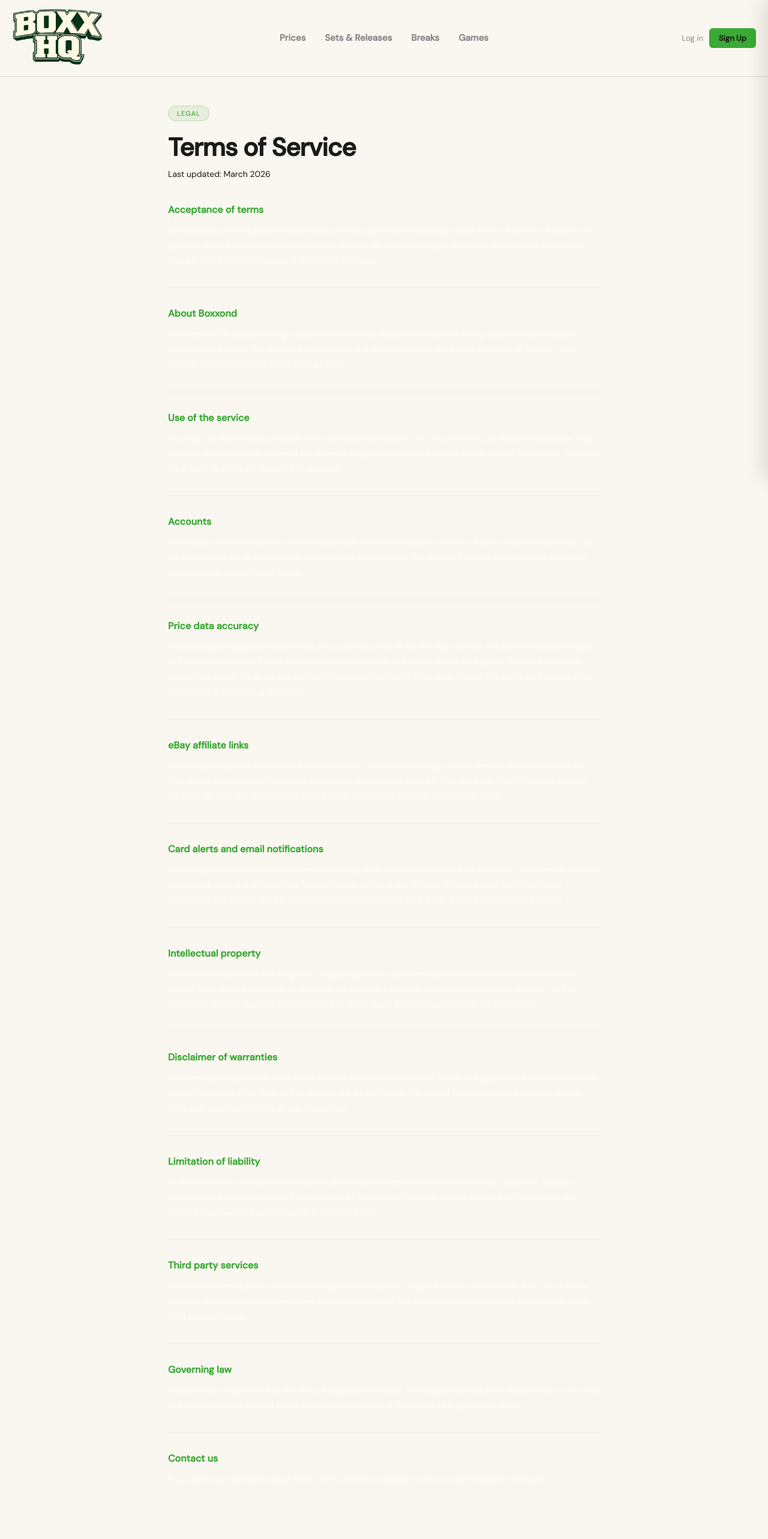
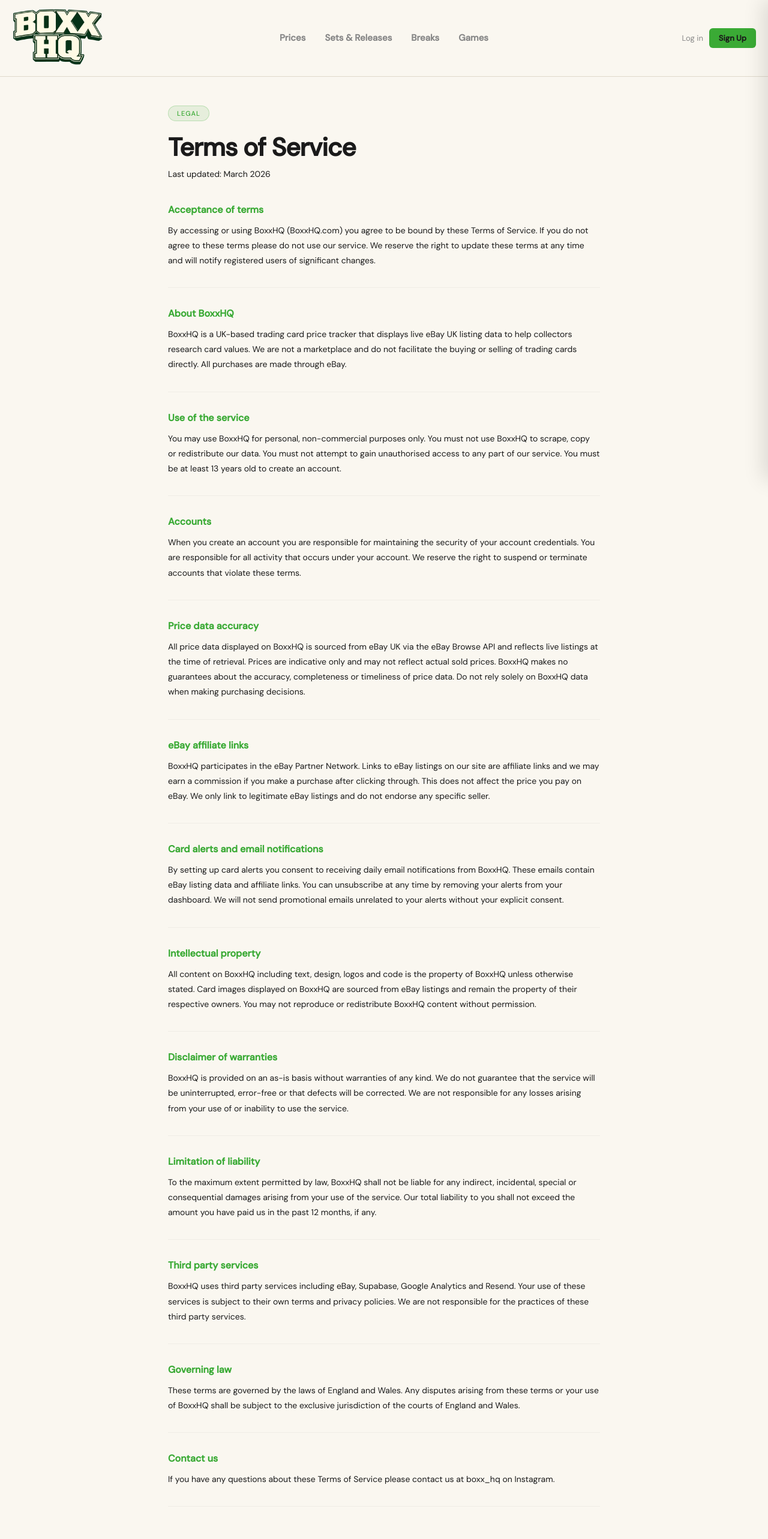
Before and after one commit to BoxxondMike/Boxxond, a Next.js app: page /terms in a window 1280 px wide. Shown: the top 2566 px of the page at 60% size. Built offline with nearby package versions, Linux system fonts and the light colour scheme; no server answers.

Commit message:
Fix dropdown text colours, update privacy and terms pages

```diff
--- a/app/terms/page.tsx
+++ b/app/terms/page.tsx
@@ -18,15 +18,15 @@ export default function TermsPage() {
         {[
           {
             title: "Acceptance of terms",
-            content: "By accessing or using Boxxond (boxxond.com) you agree to be bound by these Terms of Service. If you do not agree to these terms please do not use our service. We reserve the right to update these terms at any time and will notify registered users of significant changes."
+            content: "By accessing or using BoxxHQ (BoxxHQ.com) you agree to be bound by these Terms of Service. If you do not agree to these terms please do not use our service. We reserve the right to update these terms at any time and will notify registered users of significant changes."
           },
           {
-            title: "About Boxxond",
-            content: "Boxxond is a UK-based trading card price tracker that displays live eBay UK listing data to help collectors research card values. We are not a marketplace and do not facilitate the buying or selling of trading cards directly. All purchases are made through eBay."
+            title: "About BoxxHQ",
+            content: "BoxxHQ is a UK-based trading card price tracker that displays live eBay UK listing data to help collectors research card values. We are not a marketplace and do not facilitate the buying or selling of trading cards directly. All purchases are made through eBay."
           },
           {
             title: "Use of the service",
-            content: "You may use Boxxond for personal, non-commercial purposes only. You must not use Boxxond to scrape, copy or redistribute our data. You must not attempt to gain unauthorised access to any part of our service. You must be at least 13 years old to create an account."
+            content: "You may use BoxxHQ for personal, non-commercial purposes only. You must not use BoxxHQ to scrape, copy or redistribute our data. You must not attempt to gain unauthorised access to any part of our service. You must be at least 13 years old to create an account."
           },
           {
             title: "Accounts",
@@ -34,44 +34,44 @@ export default function TermsPage() {
           },
           {
             title: "Price data accuracy",
-            content: "All price data displayed on Boxxond is sourced from eBay UK via the eBay Browse API and reflects live listings at the time of retrieval. Prices are indicative only and may not reflect actual sold prices. Boxxond makes no guarantees about the accuracy, completeness or timeliness of price data. Do not rely solely on Boxxond data when making purchasing decisions."
+            content: "All price data displayed on BoxxHQ is sourced from eBay UK via the eBay Browse API and reflects live listings at the time of retrieval. Prices are indicative only and may not reflect actual sold prices. BoxxHQ makes no guarantees about the accuracy, completeness or timeliness of price data. Do not rely solely on BoxxHQ data when making purchasing decisions."
           },
           {
             title: "eBay affiliate links",
-            content: "Boxxond participates in the eBay Partner Network. Links to eBay listings on our site are affiliate links and we may earn a commission if you make a purchase after clicking through. This does not affect the price you pay on eBay. We only link to legitimate eBay listings and do not endorse any specific seller."
+            content: "BoxxHQ participates in the eBay Partner Network. Links to eBay listings on our site are affiliate links and we may earn a commission if you make a purchase after clicking through. This does not affect the price you pay on eBay. We only link to legitimate eBay listings and do not endorse any specific seller."
           },
           {
             title: "Card alerts and email notifications",
-            content: "By setting up card alerts you consent to receiving daily email notifications from Boxxond. These emails contain eBay listing data and affiliate links. You can unsubscribe at any time by removing your alerts from your dashboard. We will not send promotional emails unrelated to your alerts without your explicit consent."
+            content: "By setting up card alerts you consent to receiving daily email notifications from BoxxHQ. These emails contain eBay listing data and affiliate links. You can unsubscribe at any time by removing your alerts from your dashboard. We will not send promotional emails unrelated to your alerts without your explicit consent."
           },
           {
             title: "Intellectual property",
-            content: "All content on Boxxond including text, design, logos and code is the property of Boxxond unless otherwise stated. Card images displayed on Boxxond are sourced from eBay listings and remain the property of their respective owners. You may not reproduce or redistribute Boxxond content without permission."
+            content: "All content on BoxxHQ including text, design, logos and code is the property of BoxxHQ unless otherwise stated. Card images displayed on BoxxHQ are sourced from eBay listings and remain the property of their respective owners. You may not reproduce or redistribute BoxxHQ content without permission."
           },
           {
             title: "Disclaimer of warranties",
-            content: "Boxxond is provided on an as-is basis without warranties of any kind. We do not guarantee that the service will be uninterrupted, error-free or that defects will be corrected. We are not responsible for any losses arising from your use of or inability to use the service."
+            content: "BoxxHQ is provided on an as-is basis without warranties of any kind. We do not guarantee that the service will be uninterrupted, error-free or that defects will be corrected. We are not responsible for any losses arising from your use of or inability to use the service."
           },
           {
             title: "Limitation of liability",
-            content: "To the maximum extent permitted by law, Boxxond shall not be liable for any indirect, incidental, special or consequential damages arising from your use of the service. Our total liability to you shall not exceed the amount you have paid us in the past 12 months, if any."
+            content: "To the maximum extent permitted by law, BoxxHQ shall not be liable for any indirect, incidental, special or consequential damages arising from your use of the service. Our total liability to you shall not exceed the amount you have paid us in the past 12 months, if any."
           },
           {
             title: "Third party services",
-            content: "Boxxond uses third party services including eBay, Supabase, Google Analytics and Resend. Your use of these services is subject to their own terms and privacy policies. We are not responsible for the practices of these third party services."
+            content: "BoxxHQ uses third party services including eBay, Supabase, Google Analytics and Resend. Your use of these services is subject to their own terms and privacy policies. We are not responsible for the practices of these third party services."
           },
           {
             title: "Governing law",
-            content: "These terms are governed by the laws of England and Wales. Any disputes arising from these terms or your use of Boxxond shall be subject to the exclusive jurisdiction of the courts of England and Wales."
+            content: "These terms are governed by the laws of England and Wales. Any disputes arising from these terms or your use of BoxxHQ shall be subject to the exclusive jurisdiction of the courts of England and Wales."
           },
           {
             title: "Contact us",
-            content: "If you have any questions about these Terms of Service please contact us at hello@boxxond.com."
+            content: "If you have any questions about these Terms of Service please contact us at boxx_hq on Instagram."
           },
         ].map((section) => (
           <div key={section.title} style={{ marginBottom: "2rem", paddingBottom: "2rem", borderBottom: "1px solid #f0ede6" }}>
             <h2 style={{ fontSize: "16px", fontWeight: 700, margin: "0 0 0.75rem", color: "#3aaa35" }}>{section.title}</h2>
-            <p style={{ fontSize: "14px", color: "rgba(255,255,255,0.6)", lineHeight: 1.8, margin: 0 }}>{section.content}</p>
+            <p style={{ fontSize: "14px", color: "#1a1a1a)", lineHeight: 1.8, margin: 0 }}>{section.content}</p>
           </div>
         ))}
 
```
Also changed, not shown: app/page.tsx (+8 -8 lines), app/privacy/page.tsx (+7 -7 lines).
